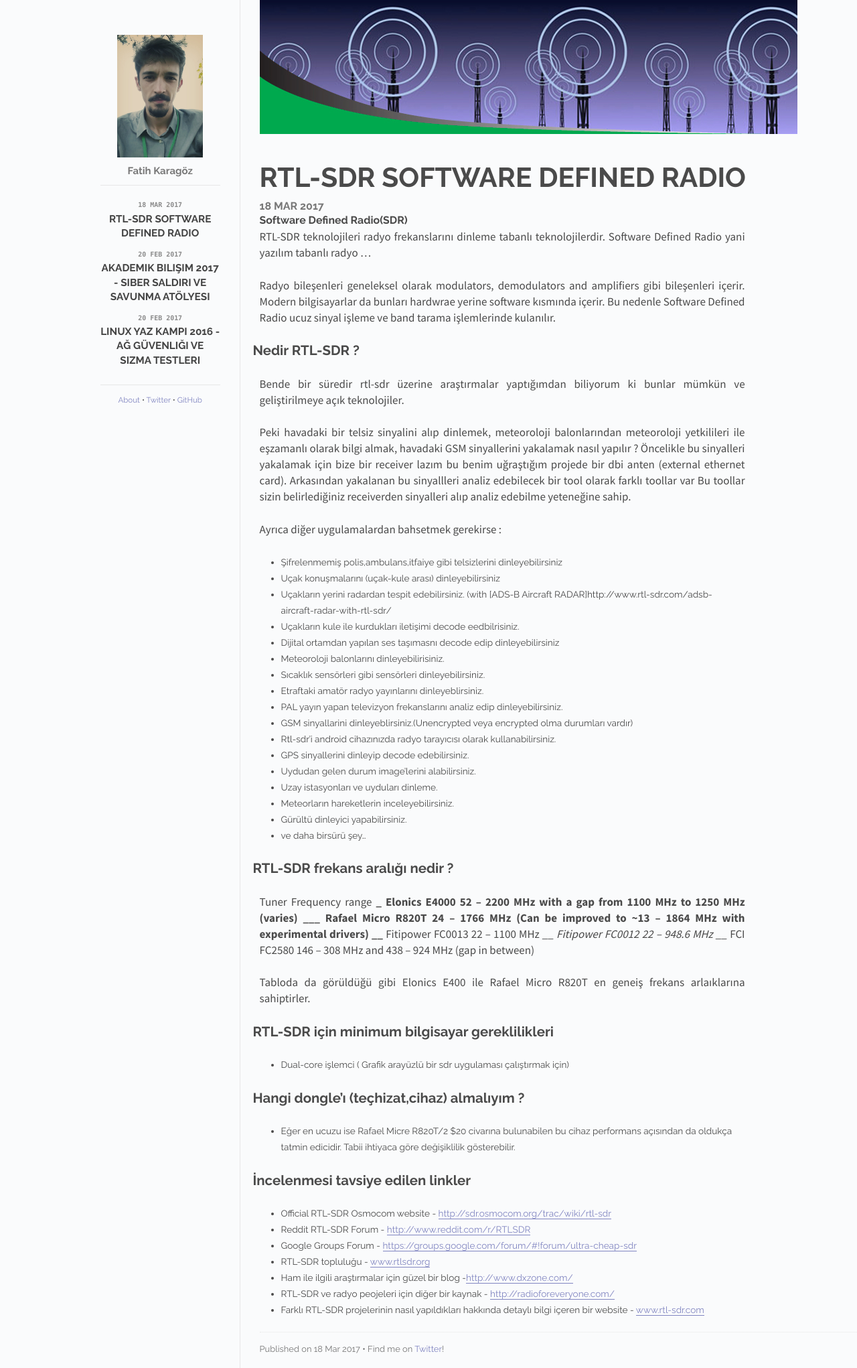
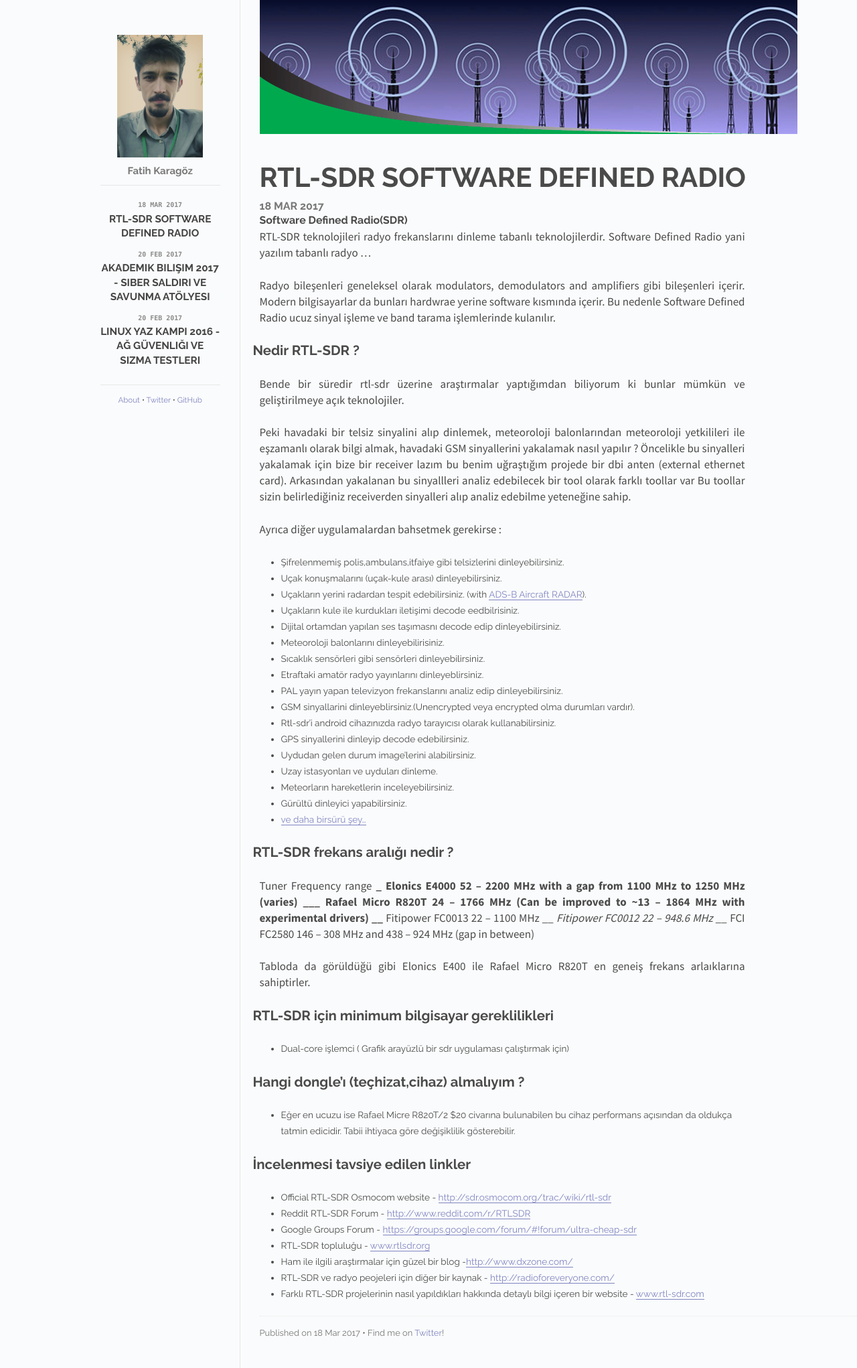
Before and after one commit to FatihKaragoz/FatihKaragoz.github.io, a Jekyll site: the page built from _posts/2017-03-11-rtlsdr.md, in a window 1280 px wide. Shown: the whole page at 67% size. Built offline with Jekyll 4.4.1, drawn with Linux system fonts in a browser that asks for light colours; Markdown is read by kramdown in place of the engine named in the settings.

Commit message:
correctLine

```diff
--- a/_posts/2017-03-11-rtlsdr.md
+++ b/_posts/2017-03-11-rtlsdr.md
@@ -25,23 +25,23 @@
 
 
 Ayrıca diğer uygulamalardan bahsetmek gerekirse :
-  * Şifrelenmemiş polis,ambulans,itfaiye gibi telsizlerini dinleyebilirsiniz
-  * Uçak konuşmalarını (uçak-kule arası) dinleyebilirsiniz
-  * Uçakların yerini radardan tespit edebilirsiniz. (with [ADS-B Aircraft RADAR]http://www.rtl-sdr.com/adsb-aircraft-radar-with-rtl-sdr/
-  * Uçakların kule ile kurdukları iletişimi decode eedbilrisiniz.
-  * Dijital ortamdan yapılan ses taşımasnı decode edip dinleyebilirsiniz
-  * Meteoroloji balonlarını dinleyebilirisiniz.
-  * Sıcaklık sensörleri gibi sensörleri dinleyebilirsiniz.
-  * Etraftaki amatör radyo yayınlarını dinleyeblirsiniz.
-  * PAL yayın yapan televizyon frekanslarını analiz edip dinleyebilirsiniz.
-  * GSM sinyallarini dinleyeblirsiniz.(Unencrypted veya encrypted olma durumları vardır)
-  * Rtl-sdr'i android cihazınızda radyo tarayıcısı olarak kullanabilirsiniz.
-  * GPS sinyallerini dinleyip decode edebilirsiniz.
-  * Uydudan gelen durum image'lerini alabilirsiniz.
-  * Uzay istasyonları ve uyduları dinleme.
-  * Meteorların hareketlerin inceleyebilirsiniz.
-  * Gürültü dinleyici yapabilirsiniz.
-  * ve daha birsürü şey...
+  * Şifrelenmemiş polis,ambulans,itfaiye gibi telsizlerini dinleyebilirsiniz.<br/>
+  * Uçak konuşmalarını (uçak-kule arası) dinleyebilirsiniz.<br/>
+  * Uçakların yerini radardan tespit edebilirsiniz. (with [ADS-B Aircraft RADAR](http://www.rtl-sdr.com/adsb-aircraft-radar-with-rtl-sdr/)).<br/>
+  * Uçakların kule ile kurdukları iletişimi decode eedbilrisiniz.<br/>
+  * Dijital ortamdan yapılan ses taşımasnı decode edip dinleyebilirsiniz.<br/>
+  * Meteoroloji balonlarını dinleyebilirisiniz.<br/>
+  * Sıcaklık sensörleri gibi sensörleri dinleyebilirsiniz.<br/>
+  * Etraftaki amatör radyo yayınlarını dinleyeblirsiniz.<br/>
+  * PAL yayın yapan televizyon frekanslarını analiz edip dinleyebilirsiniz.<br/>
+  * GSM sinyallarini dinleyeblirsiniz.(Unencrypted veya encrypted olma durumları vardır).<br/>
+  * Rtl-sdr'i android cihazınızda radyo tarayıcısı olarak kullanabilirsiniz.<br/>
+  * GPS sinyallerini dinleyip decode edebilirsiniz.<br/>
+  * Uydudan gelen durum image'lerini alabilirsiniz.<br/>
+  * Uzay istasyonları ve uyduları dinleme.<br/>
+  * Meteorların hareketlerin inceleyebilirsiniz.<br/>
+  * Gürültü dinleyici yapabilirsiniz.<br/>
+  * [ve daha birsürü şey...](https://www.youtube.com/watch?v=KpeWHLPNel8)<br/>
 
 ## RTL-SDR frekans aralığı nedir ?
 
```
